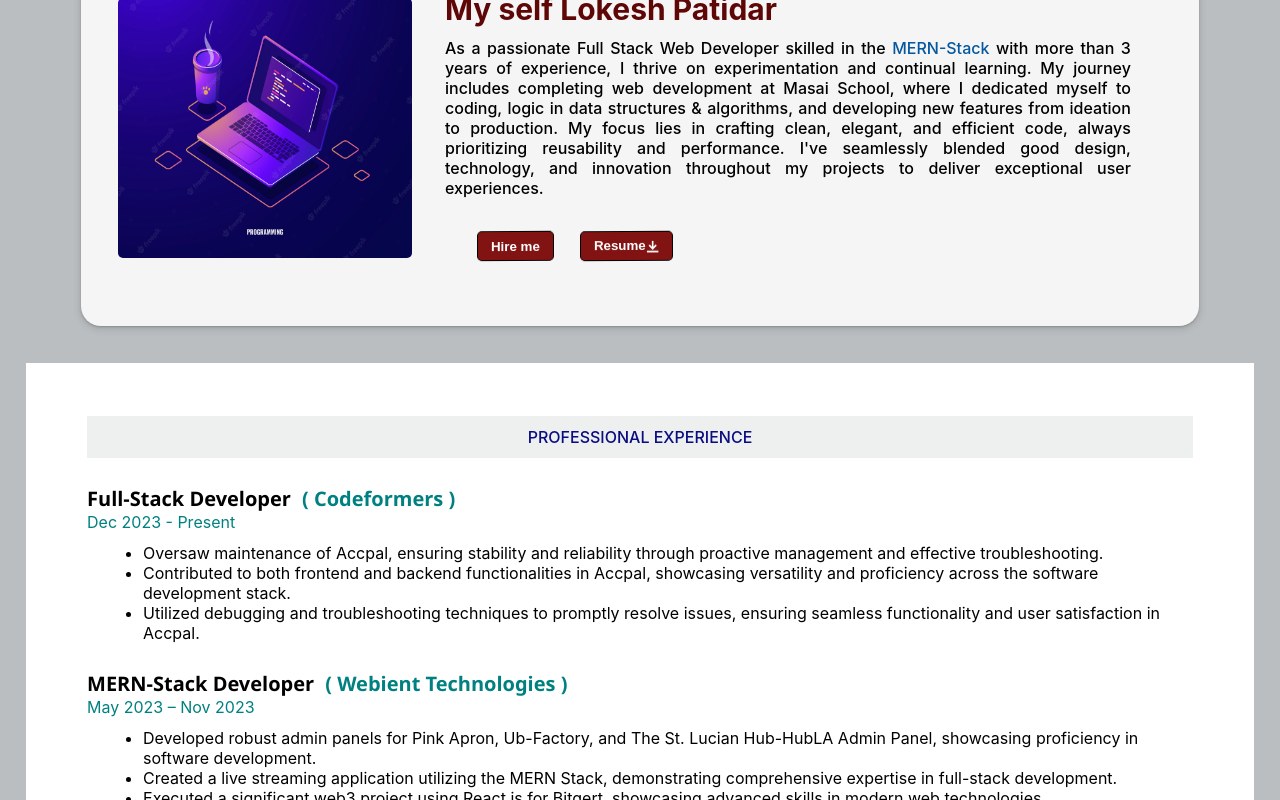
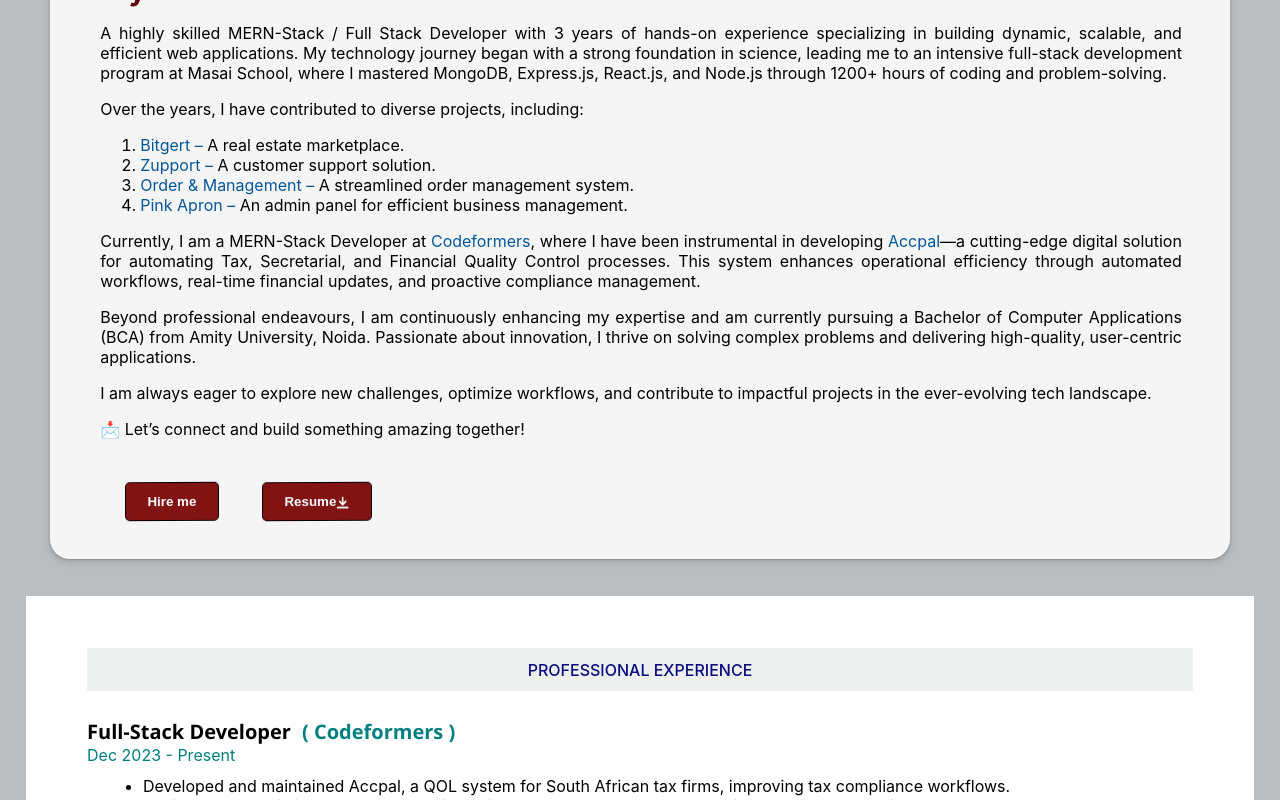
Before and after one commit to lokesh-bansiya/lokesh-bansiya.github.io, a React (Create React App) app: page / in a window 1280 px wide. Shown: the part 880-1680 px from the top of the page. Built offline with nearby package versions, Linux system fonts and the light colour scheme.

Commit message:
Profile summary updated and experiance section updated.

```diff
--- a/src/Pages/AboutMe.jsx
+++ b/src/Pages/AboutMe.jsx
@@ -16,15 +16,15 @@
     <div id="aboutMe" className="nav-link about">
       <div className="aboutMeContainer">
         <h1>About Me</h1>
-        <div className="aboutMeDecription">
-          <div className="developerImage">
+        <div className="aboutMeDescription">
+          {/* <div className="developerImage">
             <img src="assets/img_about_me.webp" alt="developers img" />
-          </div>
+          </div> */}
           <div className="MyDescription">
             <h3 id="user-detail-name">My self Lokesh Patidar</h3>
             {/* <h4>Mern-Stack developer</h4> */}
-            <div className="aboutmeDetails" id="user-detail-intro">
-              As a passionate Full Stack Web Developer skilled in the{" "}
+            <div className="aboutMeDetails" id="user-detail-intro">
+              {/* As a passionate Full Stack Web Developer skilled in the{" "}
               <span style={{ color: "#05579e" }}>MERN-Stack</span> with more
               than 3 years of experience, I thrive on experimentation and
               continual learning. My journey includes completing web development
@@ -33,7 +33,61 @@
               to production. My focus lies in crafting clean, elegant, and
               efficient code, always prioritizing reusability and performance.
               I've seamlessly blended good design, technology, and innovation
-              throughout my projects to deliver exceptional user experiences.
+              throughout my projects to deliver exceptional user experiences. */}
+              A highly skilled MERN-Stack / Full Stack Developer with 3 years of
+              hands-on experience specializing in building dynamic, scalable,
+              and efficient web applications. My technology journey began with a
+              strong foundation in science, leading me to an intensive
+              full-stack development program at Masai School, where I mastered
+              MongoDB, Express.js, React.js, and Node.js through 1200+ hours of
+              coding and problem-solving.
+              <p>
+                Over the years, I have contributed to diverse projects,
+                including:
+              </p>
+              <ol>
+                <li>
+                  <span style={{ color: "#05579e" }}>Bitgert – </span>A real
+                  estate marketplace.
+                </li>
+                <li>
+                  <span style={{ color: "#05579e" }}>Zupport – </span>A customer
+                  support solution.
+                </li>
+                <li>
+                  <span style={{ color: "#05579e" }}>
+                    Order & Management –{" "}
+                  </span>{" "}
+                  A streamlined order management system.
+                </li>
+                <li>
+                  <span style={{ color: "#05579e" }}>Pink Apron – </span>An
+                  admin panel for efficient business management.
+                </li>
+              </ol>
+              <p>
+                Currently, I am a MERN-Stack Developer at{" "}
+                <span style={{ color: "#05579e" }}>Codeformers</span>, where I
+                have been instrumental in developing{" "}
+                <span style={{ color: "#05579e" }}>Accpal</span>—a cutting-edge
+                digital solution for automating Tax, Secretarial, and Financial
+                Quality Control processes. This system enhances operational
+                efficiency through automated workflows, real-time financial
+                updates, and proactive compliance management.
+              </p>
+              <p>
+                Beyond professional endeavours, I am continuously enhancing my
+                expertise and am currently pursuing a Bachelor of Computer
+                Applications (BCA) from Amity University, Noida. Passionate
+                about innovation, I thrive on solving complex problems and
+                delivering high-quality, user-centric applications.
+              </p>
+              <p>
+                I am always eager to explore new challenges, optimize workflows,
+                and contribute to impactful projects in the ever-evolving tech
+                landscape.
+              </p>
+              <p>📩 Let’s connect and build something amazing together!</p>
             </div>
             <div className="buttons">
               <button>
--- a/src/Styles/AboutMe.css
+++ b/src/Styles/AboutMe.css
@@ -14,10 +14,10 @@
     color: rgb(19, 5, 70);
 }
 
-.aboutMeDecription {
+.aboutMeDescription {
     margin: auto;
     margin-top: 3%;
-    width: 85%;
+    width: 90%;
     border-radius: 20px;
     background-color: whitesmoke;
     box-shadow: rgba(60, 64, 67, 0.3) 0px 1px 2px 0px, rgba(60, 64, 67, 0.15) 0px 2px 6px 2px;
@@ -26,13 +26,13 @@
     padding-right: 3%;
 }
 
-.aboutMeDecription:hover {
+.aboutMeDescription:hover {
     box-shadow: rgba(60, 64, 67, 0.3) 0px 1px 2px 0px, rgba(60, 64, 67, 0.15) 0px 2px 6px 2px;
     transform: scale(1.03);
     transition: 0.5s ease-in;
 }
 
-.aboutMeContainer .aboutMeDecription .MyDescription>h3 {
+.aboutMeContainer .aboutMeDescription .MyDescription>h3 {
     font-size: 30px;
     margin-bottom: 0.5%;
     padding-bottom: 0.5%;
@@ -40,23 +40,23 @@
     color: rgb(95, 7, 7);
 }
 
-.aboutMeContainer .aboutMeDecription .MyDescription>h4 {
+.aboutMeContainer .aboutMeDescription .MyDescription>h4 {
     font-size: 25px;
     margin: 0.2%;
     padding: 0.2%;
 }
 
-.aboutMeContainer .aboutMeDecription .MyDescription>.buttons {
+.aboutMeContainer .aboutMeDescription .MyDescription>.buttons {
     display: flex;
-    padding: 3%;
+    padding: 0.5%;
 }
 
-.aboutMeContainer .aboutMeDecription .MyDescription>.buttons>button>a {
+.aboutMeContainer .aboutMeDescription .MyDescription>.buttons>button>a {
     text-decoration: none;
     color: inherit;
 }
 
-.aboutMeContainer .aboutMeDecription .MyDescription>.buttons>button {
+.aboutMeContainer .aboutMeDescription .MyDescription>.buttons>button {
     padding: 1% 2% 1% 2%;
     margin: 2%;
     background-color: rgb(130, 19, 19);
@@ -65,13 +65,12 @@
     border: 1px solid rgb(4, 0, 3);
     border-radius: 5px;
     font-weight: bolder;
-
     animation: shake 3s infinite;
     animation-direction: alternate;
     transform: skew(1deg);
 }
 
-.aboutMeContainer .aboutMeDecription .MyDescription>.buttons>button:hover {
+.aboutMeContainer .aboutMeDescription .MyDescription>.buttons>button:hover {
     background-color: rgb(245, 249, 249);
     color: rgb(123, 1, 86);
     transform: scale(1.06);
@@ -92,15 +91,16 @@
 }
 
 .MyDescription {
-    width: 70%;
-    padding: 3%;
+    /* width: 70%; */
+    width: 100%;
+    padding: 1%;
 }
 
-.aboutmeDetails {
+.aboutMeDetails {
     padding-left: 0.2%;
     margin-top: 1%;
     text-align: justify;
-    font-weight: 500;
+    font-weight: 400;
 }
 
 
@@ -128,11 +128,11 @@
         margin-bottom: 5%;
     }
 
-    .aboutMeContainer .aboutMeDecription .MyDescription>h3 {
+    .aboutMeContainer .aboutMeDescription .MyDescription>h3 {
         font-size: 25px;
     }
 
-    .aboutMeContainer .aboutMeDecription .MyDescription>h4 {
+    .aboutMeContainer .aboutMeDescription .MyDescription>h4 {
         font-size: 20px;
     }
 
@@ -148,12 +148,7 @@
         border-radius: 5px;
     }
 
-    .MyDescription {
-        width: 70%;
-        padding: 3%;
-    }
-
-    .aboutmeDetails {
+    .aboutMeDetails {
         padding-left: 0.2%;
         margin-top: 1%;
         font-weight: 400;
@@ -176,17 +171,17 @@
         margin-bottom: 5%;
     }
 
-    .aboutMeContainer .aboutMeDecription .MyDescription>h3 {
+    .aboutMeContainer .aboutMeDescription .MyDescription>h3 {
         font-size: 130%;
         margin: 2%;
     }
 
-    .aboutMeContainer .aboutMeDecription .MyDescription>h4 {
+    .aboutMeContainer .aboutMeDescription .MyDescription>h4 {
         font-size: 20px;
         margin-bottom: 2%;
     }
 
-    .aboutMeDecription {
+    .aboutMeDescription {
         display: flex;
         padding: auto;
         padding-top: 4%;
@@ -207,17 +202,15 @@
         border-radius: 5px;
     }
 
-
     .MyDescription {
         width: fit-content;
-        padding: 3%;
         display: flex;
         align-items: center;
         justify-content: center;
         flex-direction: column;
     }
 
-    .aboutmeDetails {
+    .aboutMeDetails {
         font-weight: 400;
         margin: auto;
         margin-top: 1%;
@@ -225,7 +218,7 @@
         font-size: 13px;
     }
 
-    .aboutMeContainer .aboutMeDecription .MyDescription>.buttons {
+    .aboutMeContainer .aboutMeDescription .MyDescription>.buttons {
         display: flex;
         padding: 3%;
         width: 60%;
@@ -234,13 +227,13 @@
         justify-content: space-around;
     }
 
-    .aboutMeContainer .aboutMeDecription .MyDescription>.buttons>button {
+    .aboutMeContainer .aboutMeDescription .MyDescription>.buttons>button {
         padding: 2% 3% 2% 3%;
         margin: 2%;
         font-size: 20px;
     }
 
-    .aboutMeContainer .aboutMeDecription .MyDescription>.buttons>button:hover {
+    .aboutMeContainer .aboutMeDescription .MyDescription>.buttons>button:hover {
         background-color: rgb(27, 139, 130);
         color: rgb(244, 237, 242);
     }
@@ -262,17 +255,17 @@
         margin-bottom: 5%;
     }
 
-    .aboutMeContainer .aboutMeDecription .MyDescription>h3 {
+    .aboutMeContainer .aboutMeDescription .MyDescription>h3 {
         font-size: 100%;
         margin: 2%;
     }
 
-    .aboutMeContainer .aboutMeDecription .MyDescription>h4 {
+    .aboutMeContainer .aboutMeDescription .MyDescription>h4 {
         font-size: 12px;
         margin-bottom: 2%;
     }
 
-    .aboutMeDecription {
+    .aboutMeDescription {
         display: flex;
         padding: auto;
         padding-top: 4%;
@@ -303,7 +296,7 @@
         flex-direction: column;
     }
 
-    .aboutmeDetails {
+    .aboutMeDetails {
         font-weight: 400;
         margin: auto;
         margin-top: 1%;
@@ -311,7 +304,7 @@
         font-size: 11px;
     }
 
-    .aboutMeContainer .aboutMeDecription .MyDescription>.buttons {
+    .aboutMeContainer .aboutMeDescription .MyDescription>.buttons {
         display: flex;
         padding: 3%;
         width: 60%;
@@ -320,13 +313,13 @@
         justify-content: space-around;
     }
 
-    .aboutMeContainer .aboutMeDecription .MyDescription>.buttons>button {
+    .aboutMeContainer .aboutMeDescription .MyDescription>.buttons>button {
         padding: 2% 3% 2% 3%;
         margin: 2%;
         font-size: 15px;
     }
 
-    .aboutMeContainer .aboutMeDecription .MyDescription>.buttons>button:hover {
+    .aboutMeContainer .aboutMeDescription .MyDescription>.buttons>button:hover {
         background-color: rgb(27, 139, 130);
         color: rgb(244, 237, 242);
     }
--- a/src/carousel/project-img-carousel.jsx
+++ b/src/carousel/project-img-carousel.jsx
@@ -6,7 +6,7 @@
   var settings = {
     dots: false,
     infinite: true,
-    speed: 4000,
+    speed: 10000,
     autoplaySpeed: 5,
     slidesToShow: 1,
     slidesToScroll: 1,
--- a/src/constants/index.js
+++ b/src/constants/index.js
@@ -958,10 +958,13 @@
     role: "Full-Stack Developer",
     timePeriod: "Dec 2023 - Present",
     description: [
-      "Oversaw maintenance of Accpal, ensuring stability and reliability through proactive management and effective troubleshooting.",
-      "Contributed to both frontend and backend functionalities in Accpal, showcasing versatility and proficiency across the software development stack.",
-      "Utilized debugging and troubleshooting techniques to promptly resolve issues, ensuring seamless functionality and user satisfaction in Accpal.",
-      // "Contributed to the development of Accpal, an accounting software, and worked on modules like Clients, Quotes, Binding (Quality Control), Tax clearance, Income tax, Assessment, Objection, Correspondence, Tax dashboard and Secretarial section, both frontend and backend functionalities ensuring its stability and reliability. Engaged in debugging and troubleshooting to address issues promptly and efficiently.",
+      "Developed and maintained Accpal, a QOL system for South African tax firms, improving tax compliance workflows.",
+      "Designed and optimized core modules, including tax correspondence automation, CRM, and reporting tools.",
+      "Optimized database queries to handle large tax datasets efficiently, ensuring high-performance data retrieval.",
+      "Implemented robust security measures, including JWT authentication and role-based access control (RBAC).",
+      "Led cloud migration to AWS and Firebase, enhancing scalability, remote access, and document storage.",
+      "Developed an intuitive UI using React.js, Redux, Fuse, and Ant Design, improving user experience and adoption.",
+      "Automated workflows and real-time updates, reducing manual tax processing by 80% and improving compliance tracking.",
     ],
   },
   {
@@ -971,10 +974,13 @@
     role: "MERN-Stack Developer",
     timePeriod: "May 2023 – Nov 2023",
     description: [
-      "Developed robust admin panels for Pink Apron, Ub-Factory, and The St. Lucian Hub-HubLA Admin Panel, showcasing proficiency in software development.",
-      "Created a live streaming application utilizing the MERN Stack, demonstrating comprehensive expertise in full-stack development.",
-      "Executed a significant web3 project using React.js for Bitgert, showcasing advanced skills in modern web technologies.",
-      // "Highly skilled MERN-Stack Developer with a proven track record of success during a dedicated seven-month tenure at Webient Technologies in Gurgaon, Haryana. Proficient in crafting robust admin panels tailored to the needs of various applications, including Pink Apron, Ub-Factory, and The St Lucian Hub-HubLA Admin Panel. Successfully executed a significant web3 project leveraging React.js for Bitgert.",
+      "Developed and maintained admin panels for multiple applications, including Pink Apron, Ub-Factory, and The St Lucian Hub-HubLA Admin Panel.",
+      "Designed scalable frontend architectures using React.js and Redux, ensuring maintainability and optimal performance.",
+      "Integrated RESTful APIs and optimized backend logic with Node.js and Express.js, ensuring seamless data flow.",
+      "Developed a Web3 project for Bitgert, leveraging React.js to build a decentralized application with blockchain interactions.",
+      "Implemented authentication and authorization using JWT and RBAC, ensuring secure admin panel access.",
+      "Optimized MongoDB queries and indexing strategies, improving large dataset handling and performance.",
+      "Designed reusable UI components with Ant Design, enhancing development efficiency and user experience.",
     ],
   },
   {
```
